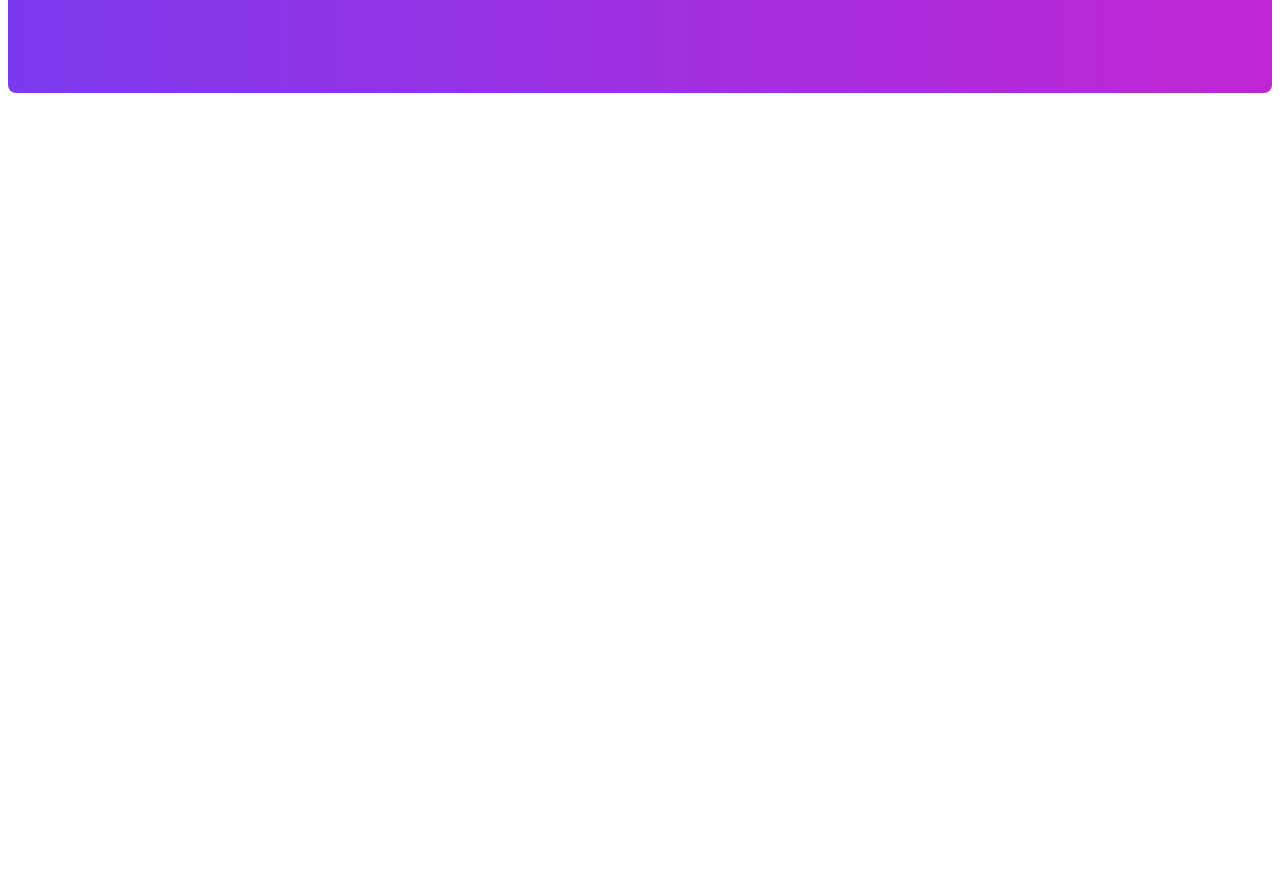
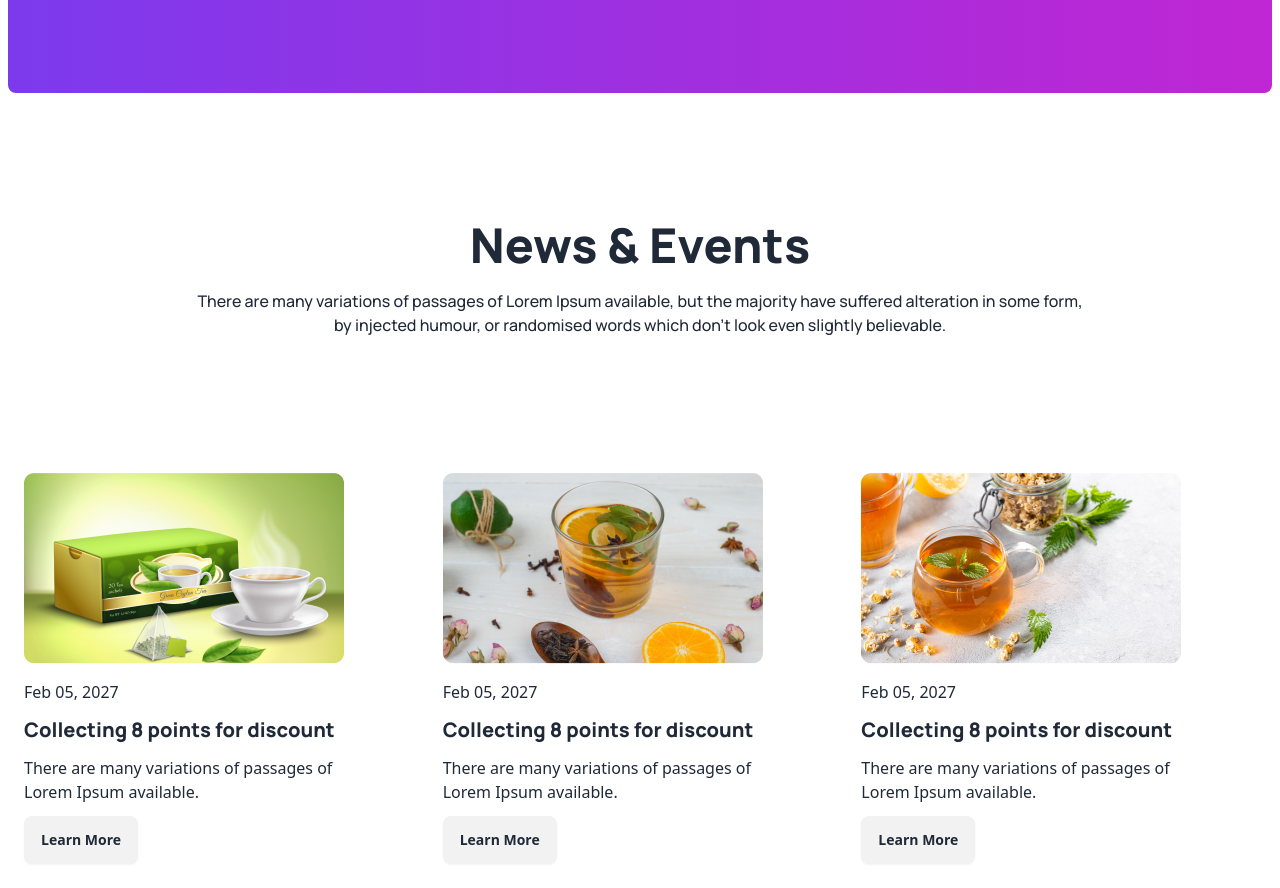
Before and after one commit to Rezwan-Uz-Zaman/Tea-House, a plain HTML site: page index.html in a window 1280 px wide. Shown: the part 2642-3530 px from the top of the page. Before the commit the page ends 2863 px from the top, so only its background shows below. Drawn offline with nearby package versions, Linux system fonts and the light colour scheme.

Commit message:
added news and event section

```diff
--- a/index.html
+++ b/index.html
@@ -356,10 +356,93 @@
     </div>
 
 
+  </div>
+
+
+</section>
 
 
 
+<!-- News & Events section -->
+
+
+<section>
+
+<div class="max-w-4xl  mx-auto">
+  <h2 class="lg:text-5xl text-3xl manrope-extrabold text-center
+mb-5">News & Events</h2>
+
+<p class="text-base manrope-medium text-center  mb-28">There are many variations of passages of Lorem Ipsum available, but the majority have suffered alteration in some form, <br> by injected humour, or randomised words which don't look even slightly believable. </p>
+</div>
+
+
+
+<!-- card container -->
+<div class="grid grid-cols-1 md:grid-cols-2 lg:grid-cols-3 p-6 gap-6">
+
+
+  <!-- first card -->
+  <div>
+    <figure><img src="images/news-1.png" alt="Shoes" /></figure>
+
+    <div class="space-y-3">
+      <p class="mt-4">Feb 05, 2027</p>
+      <h2 class="text-xl manrope-extrabold">Collecting 8 points for discount</h2>
+      <p class="text-base ">There are many variations of passages of <br> Lorem Ipsum available.</p>
+      <div class="card-actions ">
+        <button class="btn bg-btn-primary">Learn More</button>
+      </div>
+    </div>
   </div>
+
+
+  <!-- second card -->
+
+  <div>
+    <figure><img src="images/news-2.png" alt="Shoes" /></figure>
+
+    <div class="space-y-3">
+      <p class="mt-4">Feb 05, 2027</p>
+      <h2 class="text-xl manrope-extrabold">Collecting 8 points for discount</h2>
+      <p>There are many variations of passages of <br> Lorem Ipsum available.</p>
+      <div class="card-actions ">
+        <button class="btn bg-btn-primary">Learn More</button>
+      </div>
+    </div>
+  </div>
+
+
+
+
+      <!-- third card -->
+  <div>
+    <figure><img src="images/news-3.png" alt="Shoes" /></figure>
+
+    <div class="space-y-3">
+      <p class="mt-4">Feb 05, 2027</p>
+      <h2 class="text-xl manrope-extrabold">Collecting 8 points for discount</h2>
+      <p>There are many variations of passages of <br>Lorem Ipsum available.</p>
+      <div class="card-actions ">
+        <button class="btn bg-btn-primary">Learn More</button>
+      </div>
+    </div>
+  </div>
+
+
+
+
+
+
+
+
+
+
+
+
+
+</div>
+
+
 
 
 
@@ -388,8 +471,6 @@
 
 
 
-
-
 </main>
 
 
```
